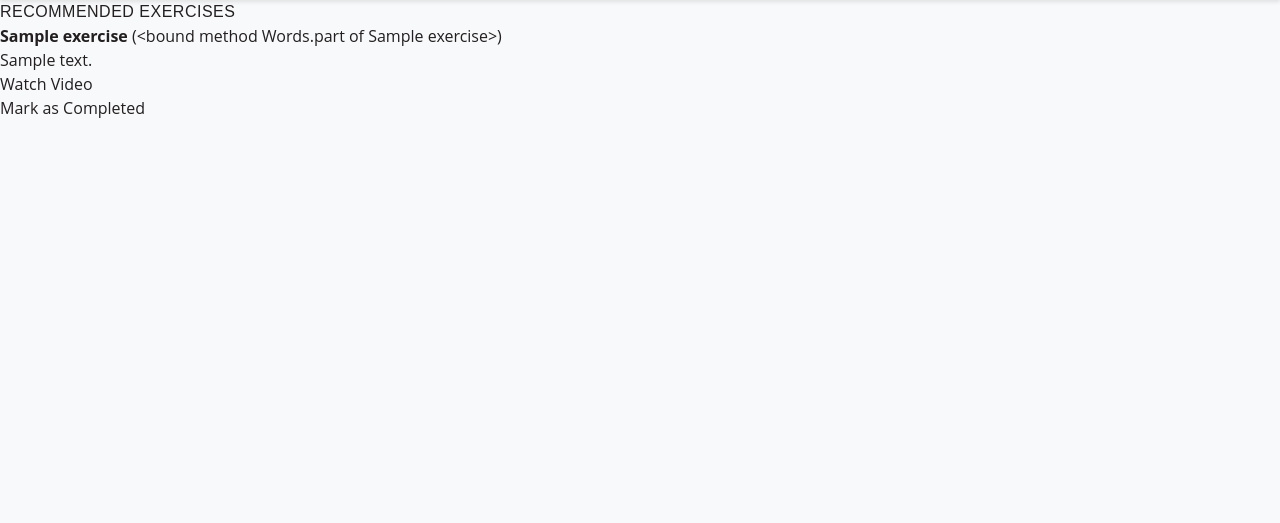
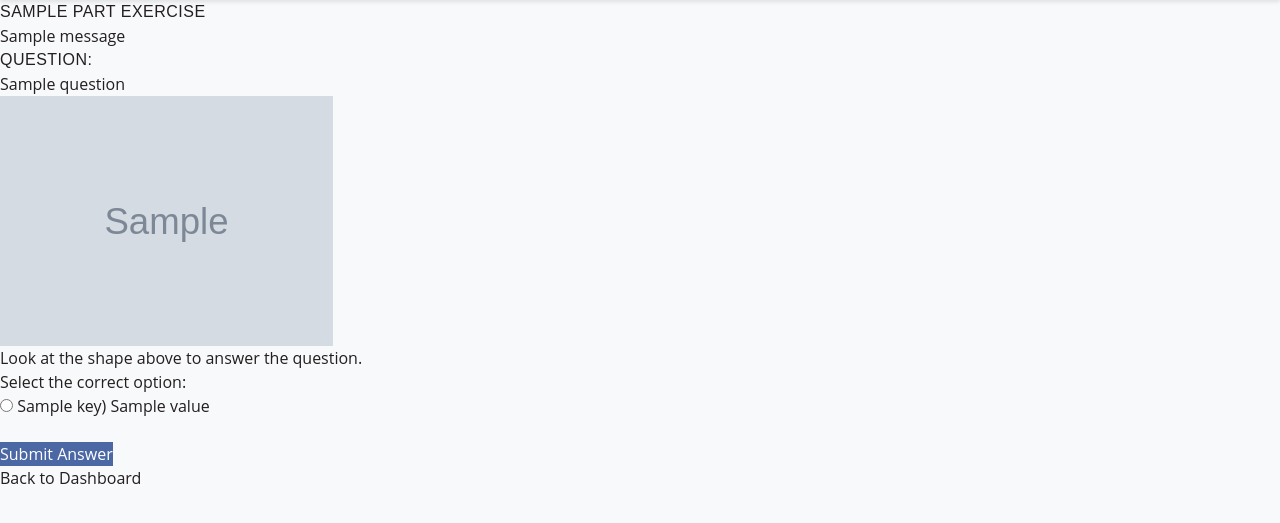
Before and after one commit to Siyemukel/SoftwareEngineerG, a Python web app: template app/templates/exercises.html in a window 1280 px wide. Shown: the part 80-603 px from the top of the page. Run offline with Jinja, Linux system fonts and the light colour scheme; the template is opened without the code that fills it: most values are stand-ins (such as "Sample title", 1, 10 or a date in 2020); grey boxes marked "Sample" are stand-in pictures; one stand-in notice (Sample message) is shown; style sheets or scripts are compiled from the project's sources.

Commit message:
Refactor exercises template for improved layout and functionality; add question display and answer submission form

```diff
--- a/app/templates/exercises.html
+++ b/app/templates/exercises.html
@@ -1,23 +1,55 @@
 {% extends "base.html" %}
 
+{% block title %}Exercises - {{ part|capitalize }}{% endblock %}
+
 {% block content %}
-<h2>Recommended Exercises</h2>
-{% if exercises %}
-    <ul>
-    {% for ex in exercises %}
-        <li>
-            <strong>{{ ex.title }}</strong> ({{ ex.part }})<br>
-            {{ ex.description }}<br>
-            {% if ex.video_link %}
-                <a href="{{ ex.video_link }}" target="_blank">Watch Video</a><br>
+<div class="container mt-5">
+    <h2>{{ part|capitalize }} Exercise</h2>
+
+    {% with messages = get_flashed_messages(with_categories=true) %}
+        {% if messages %}
+            {% for category, message in messages %}
+                <div class="alert alert-{{ category }}">{{ message }}</div>
+            {% endfor %}
+        {% endif %}
+    {% endwith %}
+
+    <div class="card my-4">
+        <div class="card-body">
+            <h5 class="card-title">Question:</h5>
+            <p class="card-text">{{ question }}</p>
+
+            {% if shape_image %}
+            <div class="text-center my-3">
+                <img src="{{ shape_image }}" class="img-fluid" alt="Shape for the question" style="max-height: 250px;">
+                <p class="text-muted mt-2">Look at the shape above to answer the question.</p>
+            </div>
             {% endif %}
-            <a href="{{ url_for('main.complete_exercise', exercise_id=ex.id) }}" class="btn btn-success btn-sm mt-1">
-                Mark as Completed
-            </a>
-        </li>
-    {% endfor %}
-    </ul>
-{% else %}
-    <p>No exercises available at the moment.</p>
-{% endif %}
+
+            <form method="POST">
+                {% if options %}
+                <div class="form-group">
+                    <label for="answer">Select the correct option:</label>
+                    {% for key, value in options.items() %}
+                    <div class="form-check">
+                        <input class="form-check-input" type="radio" name="answer" id="option-{{ key }}" value="{{ key }}">
+                        <label class="form-check-label" for="option-{{ key }}">
+                            {{ key }}) {{ value }}
+                        </label>
+                    </div>
+                    {% endfor %}
+                </div>
+                {% else %}
+                <div class="form-group">
+                    <label for="answer">Your Answer:</label>
+                    <input type="text" class="form-control" id="answer" name="answer" required>
+                </div>
+                {% endif %}
+                <button type="submit" class="btn btn-primary mt-3">Submit Answer</button>
+            </form>
+        </div>
+    </div>
+
+    <a href="{{ url_for('main.student_dashboard') }}" class="btn btn-secondary">Back to Dashboard</a>
+</div>
 {% endblock %}
```
